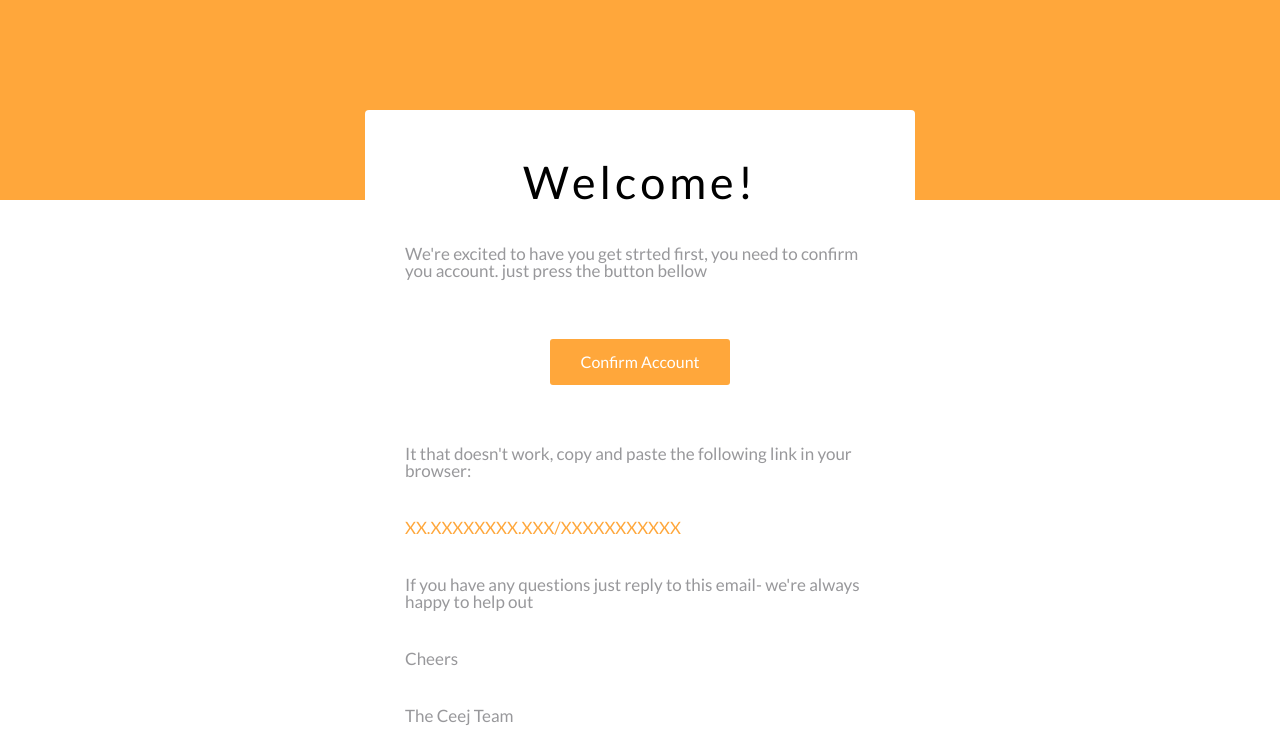
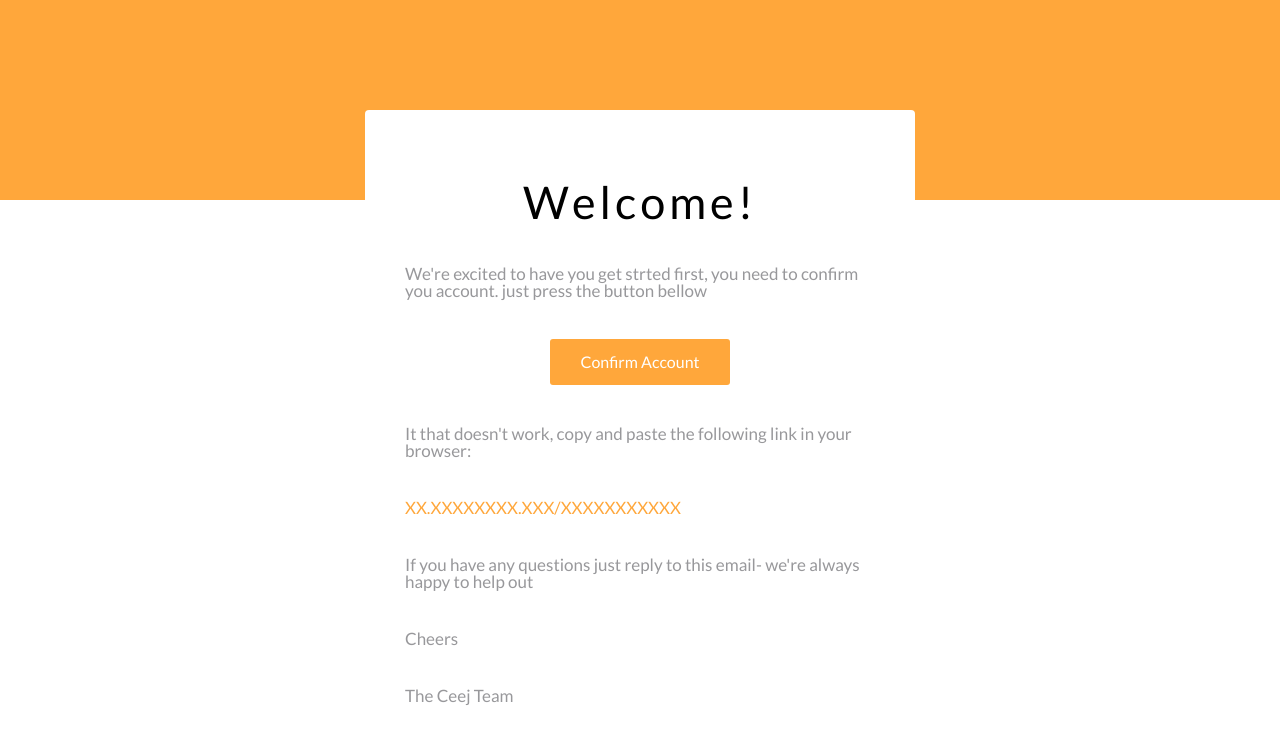
Before and after one commit to Gusadduci/mailOrange, a plain HTML site: page index.html in a window 1280 px wide. Shown: the top 751 px of the page. Drawn offline with Linux system fonts and the light colour scheme.

Commit message:
mailCompleto

```diff
--- a/styles/styles.css
+++ b/styles/styles.css
@@ -26,6 +26,7 @@
     font-size: 45px;
     letter-spacing: 4px;
     font-weight: 500;
+    margin-top: 40px;
 }
 
 .section2 .box .main{
@@ -78,9 +79,10 @@ border-radius: 3px;
  }
 
  .padding {
-     padding: 20px 40px;
+    padding: 0 40px;
+    margin-bottom: 40px;
 
- }
+}
 
  .text2 {
     font-size: 13px;
```
